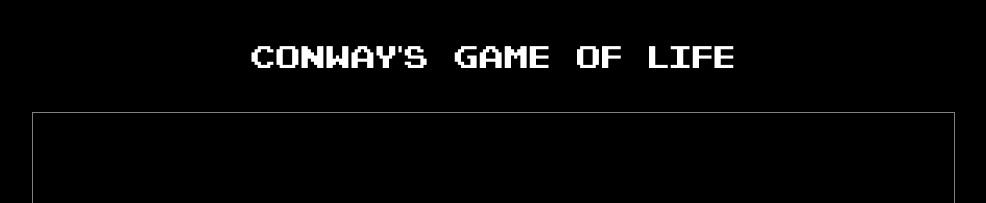
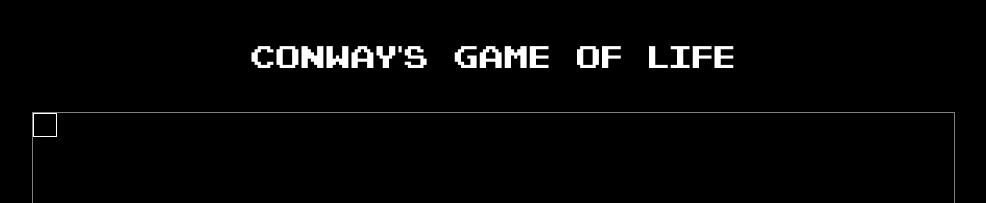
Before and after one commit to JpTanaka/conwaygame, a React (Create React App) app: page / in a window 1280 px wide. In both pictures the pointer is over the element 191 px from the left and 125 px from the top of the page. Shown: the top 203 px of the page, without its empty margins (146-1132 px from the left). Built offline with nearby package versions, Linux system fonts and the light colour scheme.

Commit message:
added on hover square effect

```diff
--- a/src/Components/Board/Board.css
+++ b/src/Components/Board/Board.css
@@ -26,6 +26,12 @@
     width: 1.5rem;
 }
 
+.square:hover {
+    border: 1px solid white;
+    z-index: 2;
+    box-sizing: border-box;
+}
+
 .alive {
     background-color: white;
 }
```
